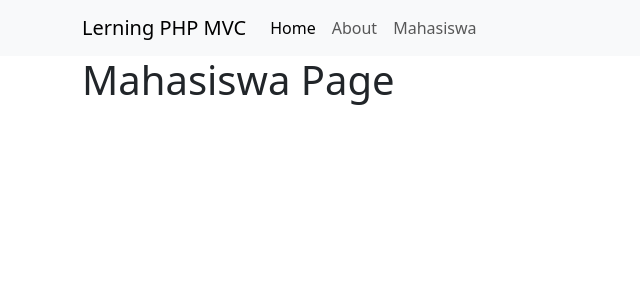
After one commit to wizjdan/learning-php-mvc, a PHP site: the page made by app/views/mahasiswa/index.php in a window 1280 px wide. The commit adds this page. Shown: the top 300 px of the page, without its empty margins (0-640 px from the left). Run offline with PHP 8.4, Linux system fonts and the light colour scheme; the template is opened without the code that fills it, so the values that code supplies are empty; some libraries are stand-ins or nearby versions.

Commit message:
Menambahan controller dan model mahasiswa

```diff
--- a/app/controllers/Home.php
+++ b/app/controllers/Home.php
@@ -5,8 +5,9 @@ class Home extends Controller {
     public function index(){
 
         $data["halaman"] = "Home";
+        $data["nama"] = $this->model("User_model")->getUser();
         $this->view("templates/header", $data);
-        $this->view("home/index");
+        $this->view("home/index", $data);
         $this->view("templates/footer");
     }
 
--- a/app/core/Controller.php
+++ b/app/core/Controller.php
@@ -9,4 +9,10 @@ class Controller {
 
     }
 
+    public function model( $model ){
+        require_once"../app/models/" . $model . ".php";
+        // Karena Class harus Instansiasi terlebih dahulu agar bisa digunakan
+        return new $model;
+    }
+
 }
--- a/app/views/home/index.php
+++ b/app/views/home/index.php
@@ -1,3 +1,4 @@
 <div class="container">
     <h1>Selamat datang di website saya</h1>
+    <p>Halo nama saya <?= $data["nama"]; ?></p>
 </div>
--- /dev/null
+++ b/app/views/mahasiswa/index.php
@@ -0,0 +1,9 @@
+<div class="container">
+    <h1>Mahasiswa Page</h1>
+    <div class="container mt-4">
+        <div class="row">
+            <div class="col-6">
+
+            </div>
+        </div>
+</div>
--- a/app/views/templates/header.php
+++ b/app/views/templates/header.php
@@ -18,6 +18,7 @@
             <div class="navbar-nav">
                 <a class="nav-link active" aria-current="page" href="<?= BASEURL; ?>">Home</a>
                 <a class="nav-link" href="<?= BASEURL; ?>/about">About</a>
+                <a class="nav-link" href="<?= BASEURL; ?>/mahasiswa">Mahasiswa</a>
             </div>
             </div>
         </div>
```
Also changed, not shown: app/controllers/Mahasiswa.php (added, +12 -0 lines), app/models/User_model.php (added, +9 -0 lines), app/models/Mahasiswa_model.php (added).
